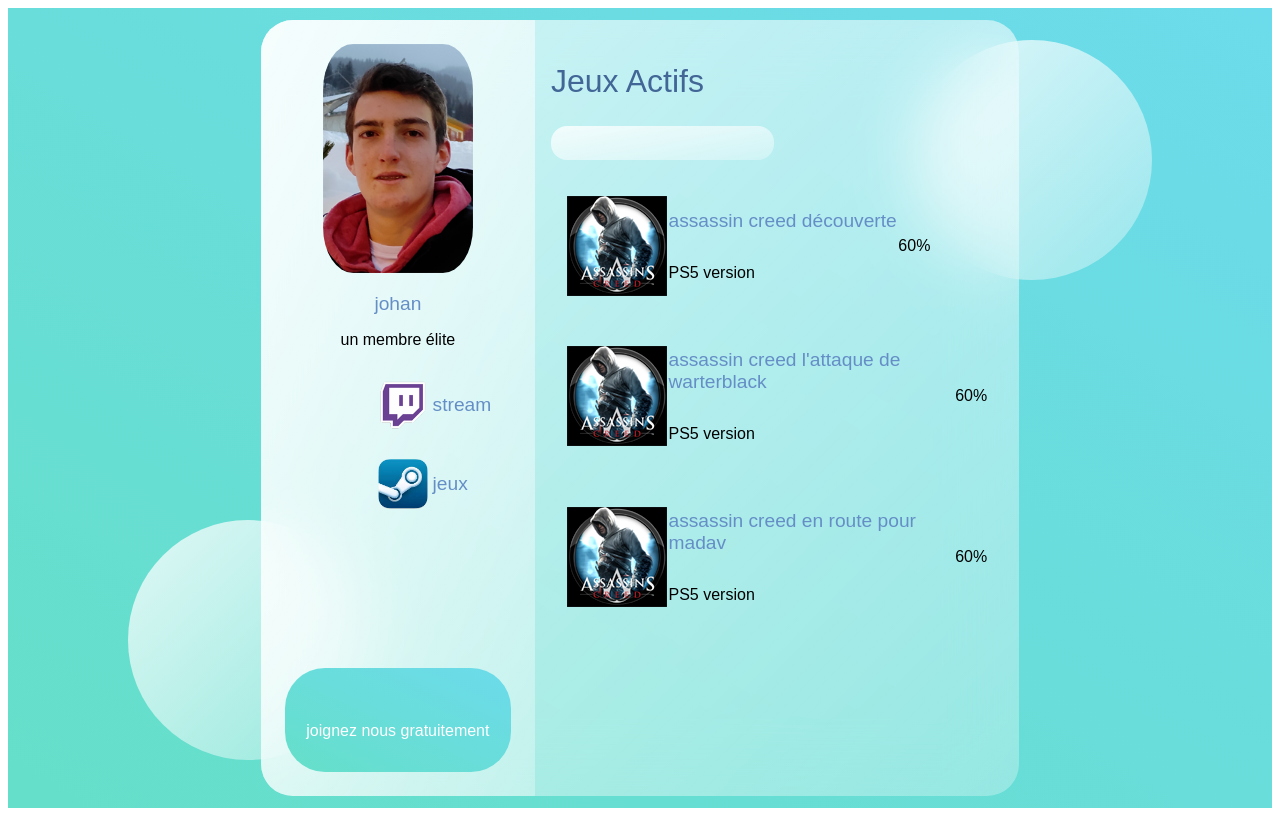
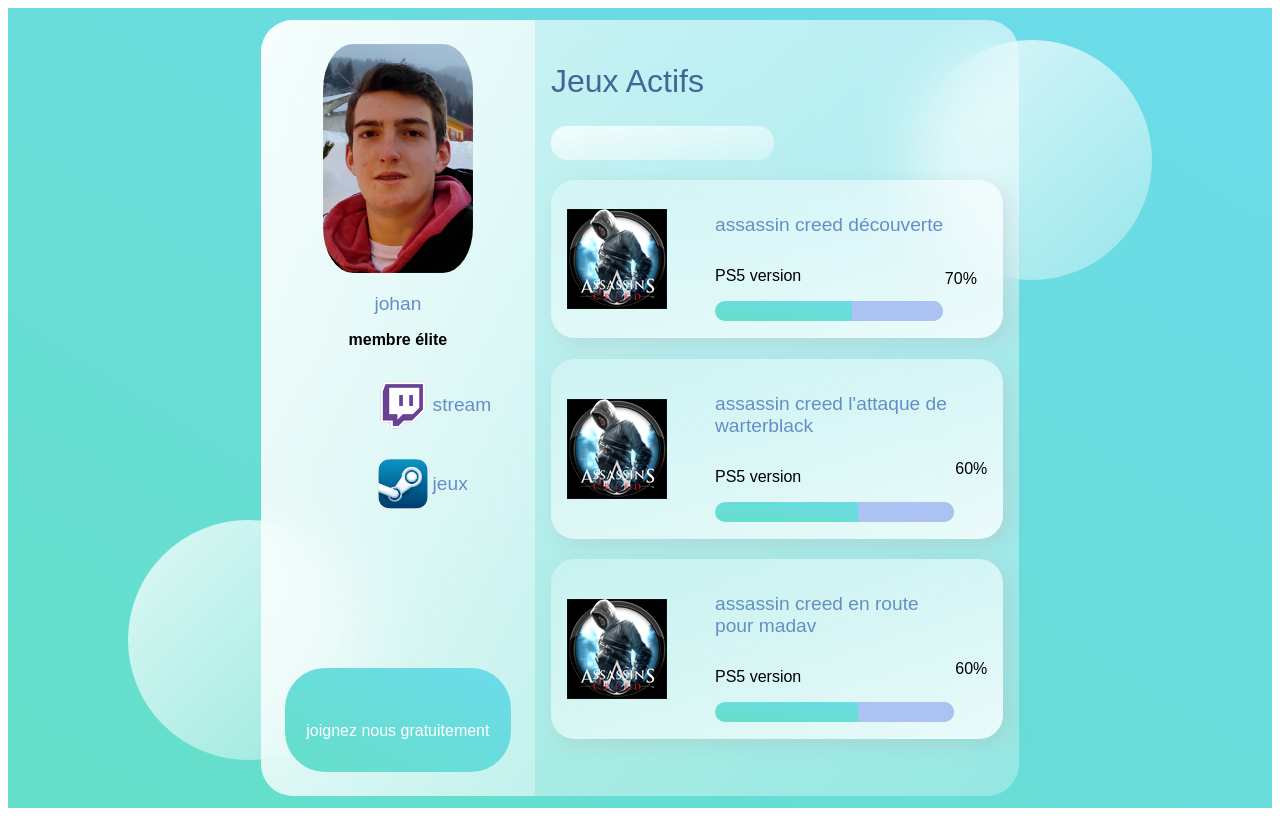
Before and after one commit to absitwebb/site3projet, a plain HTML site: page index.html in a window 1280 px wide. Drawn offline with nearby package versions, Linux system fonts and the light colour scheme.

Commit message:
fin projet

```diff
--- a/index.html
+++ b/index.html
@@ -11,17 +11,22 @@
       href="https : //fonts.googleapis.com/css2 ? _ _ _ _ _ famille= Poppins:wght@300;400;500 &_ _ _ _ _ _ _ _ 200 & display=swap"
       rel="feuille de style"
     />
+    <link href="https://unpkg.com/aos@2.3.1/dist/aos.css" rel="stylesheet" />
     <title>fiche jeux</title>
   </head>
   <body>
     <main>
+      <!--__________block principal____________ -->
       <section class="glass">
+        <!--__________block gauche ____________ -->
         <div class="tableau-board">
+          <!--__________block utilisateur____________ -->
           <div class="utilisateur">
             <img src="./img/jojo.png" alt="image de johan" />
             <h2>johan</h2>
-            <p>un membre élite</p>
+            <p>membre élite</p>
           </div>
+          <!--__________block liens____________ -->
           <div class="liens">
             <div class="lien">
               <img src="./img/tuich.png" alt="" />
@@ -32,31 +37,33 @@
               <h2>jeux</h2>
             </div>
           </div>
+          <!--__________block joigner nous____________ -->
           <div class="pro-join">
             <img src="" alt="" />
             <p>joignez nous gratuitement</p>
           </div>
         </div>
+        <!--__________block gauche____________ -->
         <div class="jeux">
           <div class="status">
             <h1>Jeux Actifs</h1>
             <input type="text" />
           </div>
-
+          <!--__________block cards____________ -->
           <div class="cards">
-            <div class="card">
+            <!--__________block card____________ -->
+            <div class="card" data-aos="flip-right">
               <img src="./img/ass.png " alt="assasin creed" />
               <div class="infos">
                 <h2>assassin creed découverte</h2>
                 <p>PS5 version</p>
                 <div class="progress"></div>
               </div>
-              <div class="pourcentage">60%</div>
-            </div>
+              <div class="pourcentage">70%</div>
             </div>
 
             <div class="cards">
-            <div class="card">
+              <div class="card" data-aos="flip-right">
                 <img src="./img/ass.png " alt="assasin creed" />
                 <div class="infos">
                   <h2>assassin creed l'attaque de warterblack</h2>
@@ -68,7 +75,7 @@
             </div>
 
             <div class="cards">
-            <div class="card">
+              <div class="card" data-aos="flip-right">
                 <img src="./img/ass.png " alt="assasin creed" />
                 <div class="infos">
                   <h2>assassin creed en route pour madav</h2>
@@ -79,9 +86,14 @@
               </div>
             </div>
           </div>
+        </div>
       </section>
     </main>
-    <div class="circle1"></div>
-    <div class="circle2"></div>
+    <div class="circle1" data-aos="zoom-in" data-aos-duration="1000"></div>
+    <div class="circle2" data-aos="zoom-in" data-aos-duration="1000"></div>
+    <script src="https://unpkg.com/aos@2.3.1/dist/aos.js"></script>
+    <script>
+      AOS.init();
+    </script>
   </body>
 </html>
--- a/style.css
+++ b/style.css
@@ -43,6 +43,9 @@ p {
 .utilisateur img {
   width: 150px;
   border-radius: 20%;
+}
+.utilisateur p {
+  font-weight: bold;
 }
 .circle1,
 .circle2 {
@@ -130,15 +133,46 @@ p {
 .cards {
   display: flex;
   flex-direction: column;
-  justify-content: space-around;
+  justify-content: space-evenly;
+  margin-top: 20px;
 }
 .card {
   display: flex;
   padding: 1rem;
   align-items: center;
+
+  background: linear-gradient(
+    to left top,
+    rgba(255, 255, 255, 0.8),
+    rgba(255, 255, 255, 0.3)
+  );
+  box-shadow: 6px 6px 20px rgba(173, 173, 173, 0.3);
+  border-radius: 1.5rem;
 }
 .infos {
   margin: 0.1rem;
   display: flex;
   flex-direction: column;
+  margin-left: 3rem;
 }
+.progress {
+  background: linear-gradient(to right top, #65dfc9, #6cdbeb);
+  width: 100%;
+  height: 1.2rem;
+  border-radius: 1rem;
+  position: relative;
+  overflow: hidden;
+}
+.progress::after {
+  content: "";
+  width: 100%;
+  height: 100%;
+  background: rgb(171, 194, 243);
+  position: absolute;
+  left: 60%;
+}
+.pourcentage {
+  display: flex;
+  font-weight: 400;
+  margin-top: 40px;
+}
```
Lines whose indentation alone changed are shown as unchanged.
